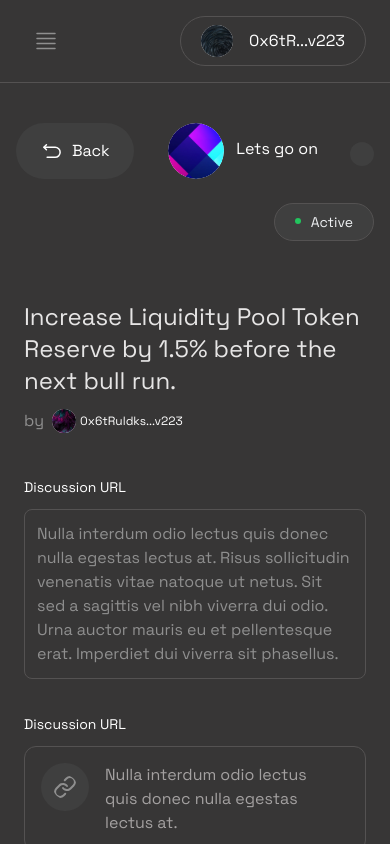
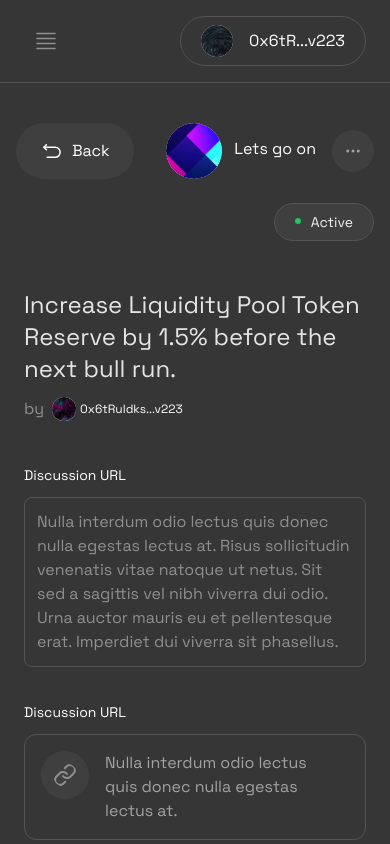
Before and after one commit to PEeGEe21/WaveDAOs, a Next.js app: page /spaces/1/proposals/1 in a window 390 px wide. Built offline with nearby package versions, Linux system fonts and the light colour scheme.

Commit message:
modified app's mobile responsiveness

```diff
--- a/pages/spaces/[id]/proposals/[pid]/index.js
+++ b/pages/spaces/[id]/proposals/[pid]/index.js
@@ -27,14 +27,14 @@ const ProposalDetail = () => {
     <div>
       <Layout>
         <div>
-                  <div className='flex items-center justify-between mb-6 flex-wrap'>
+                  <div className='flex items-center justify-between mb-6 flex-wrap gap-8'>
                     <div>
                         <button className='flex items-center bg-[#3F3F3F] gap-2 px-6 py-4 rounded-full' onClick={goBack}>
                             <ReturnIcon /> Back
                         </button>
 
                     </div>
-                    <div className='flex items-center justify-evenly gap-8 flex-wrap'>
+                    <div className='flex items-center justify-between gap-4 lg:gap-8 '>
 
                       <div className='flex items-center flex-row gap-3'>
                           <img src='/spaces-img/image1.svg' className='h-14 w-14 object-cover rounded-full  '/>
@@ -60,8 +60,8 @@ const ProposalDetail = () => {
 
                       </div>
                       <div>
-                        <button className='bg-[#3F3F3F] rounded-full p-3 '>
-                          <HorizontalIcon/>
+                        <button className='bg-[#3F3F3F] rounded-full p-3  '>
+                          <HorizontalIcon height="18" width="18"/>
                         </button>
 
                       </div>
@@ -82,7 +82,7 @@ const ProposalDetail = () => {
                       </div>
                     </div>
 
-                  <div className='mt-3 w-full  md:mt-8  relative rounded h-full px-2 lg:px-5 '>
+                  <div className=' w-full  md:mt-8  relative rounded h-full px-2 lg:px-5 '>
                     {/* <div className='absolute h-full border border-[#E4E7EC] inset-0 z-0 mx-auto w-[0.5px] hidden md:block'></div> */}
 
                     <div className='flex  py-6 w-full gap-6 relative flex-wrap lg:flex-nowrap'>
--- a/pages/spaces/[id]/proposals/[pid]/weighted-voting.js
+++ b/pages/spaces/[id]/proposals/[pid]/weighted-voting.js
@@ -27,14 +27,14 @@ const WeightedVoting = () => {
     <div>
       <Layout>
         <div>
-                  <div className='flex items-center justify-between mb-6 flex-wrap'>
+                  <div className='flex items-center justify-between mb-6 flex-wrap gap-8'>
                     <div>
                         <button className='flex items-center bg-[#3F3F3F] gap-2 px-6 py-4 rounded-full' onClick={goBack}>
                             <ReturnIcon /> Back
                         </button>
 
                     </div>
-                    <div className='flex items-center justify-evenly gap-8 flex-wrap'>
+                    <div className='flex items-center justify-between gap-4 lg:gap-8 '>
 
                       <div className='flex items-center flex-row gap-3'>
                           <img src='/spaces-img/image1.svg' className='h-14 w-14 object-cover rounded-full  '/>
@@ -60,8 +60,8 @@ const WeightedVoting = () => {
 
                       </div>
                       <div>
-                        <button className='bg-[#3F3F3F] rounded-full p-3 '>
-                          <HorizontalIcon/>
+                        <button className='bg-[#3F3F3F] rounded-full p-3  '>
+                          <HorizontalIcon height="18" width="18"/>
                         </button>
 
                       </div>
@@ -82,7 +82,7 @@ const WeightedVoting = () => {
                       </div>
                     </div>
 
-                  <div className='mt-3 w-full  md:mt-8  relative rounded h-full px-2 lg:px-5 '>
+                  <div className='w-full md:mt-8  relative rounded h-full px-2 lg:px-5 '>
                     {/* <div className='absolute h-full border border-[#E4E7EC] inset-0 z-0 mx-auto w-[0.5px] hidden md:block'></div> */}
 
                     <div className='flex  py-6 w-full gap-6 relative flex-wrap lg:flex-nowrap'>
```
